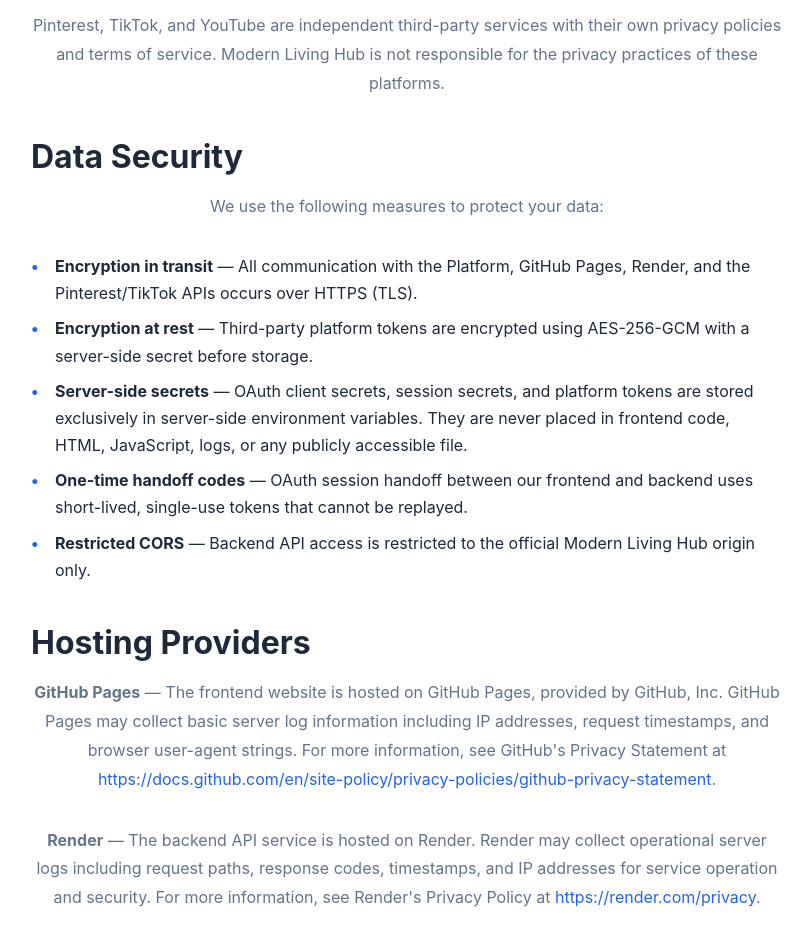
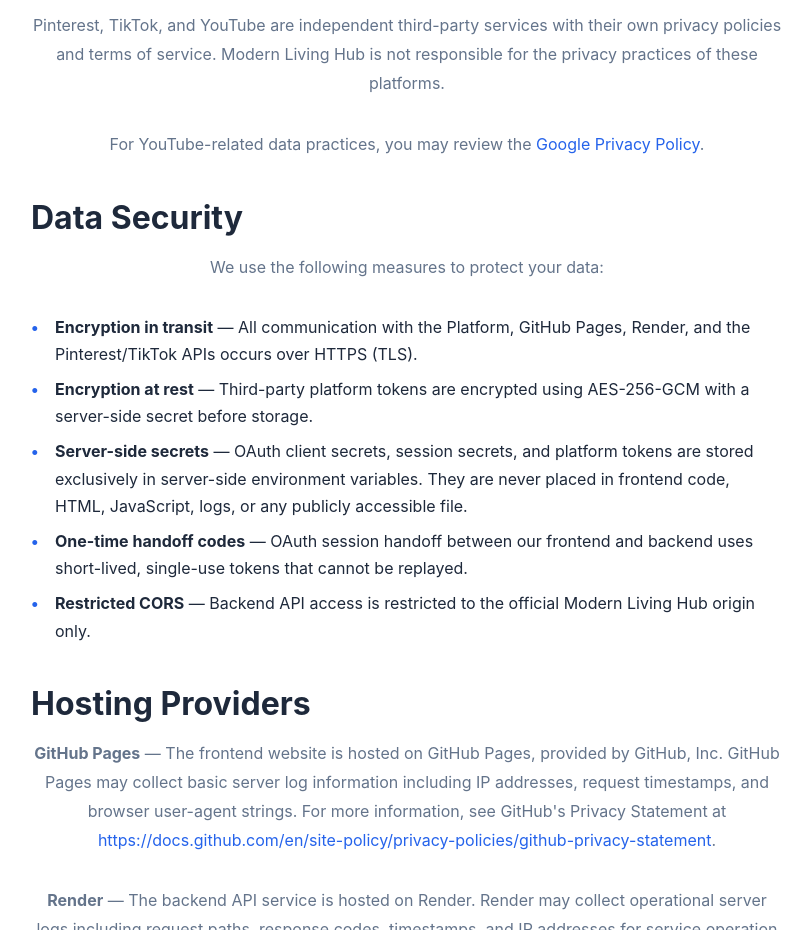
Before and after one commit to shehrozali6465372-ctrl/modern-living-hub, a plain HTML site: page privacy-policy.html in a window 1280 px wide. Shown: the part 3640-4570 px from the top of the page, without its empty margins (233-1045 px from the left). Drawn offline with Linux system fonts and the light colour scheme.

Commit message:
docs: add Google Privacy Policy link

```diff
--- a/privacy-policy.html
+++ b/privacy-policy.html
@@ -106,6 +106,7 @@
             <h2>OAuth and Third-Party Authorization</h2>
             <p>Modern Living Hub uses OAuth 2.0 to authorize connections to Pinterest, TikTok, and YouTube. We never see, collect, or store your Pinterest, TikTok, or YouTube passwords. OAuth authorization is handled entirely through the official Pinterest, TikTok, and YouTube authorization pages. Once you approve access, the third-party platform issues an access token to our server, which we store encrypted to maintain your connection.</p>
             <p>Pinterest, TikTok, and YouTube are independent third-party services with their own privacy policies and terms of service. Modern Living Hub is not responsible for the privacy practices of these platforms.</p>
+            <p>For YouTube-related data practices, you may review the <a href="https://policies.google.com/privacy" target="_blank" rel="noopener noreferrer">Google Privacy Policy</a>.</p>
 
             <h2>Data Security</h2>
             <p>We use the following measures to protect your data:</p>
```
